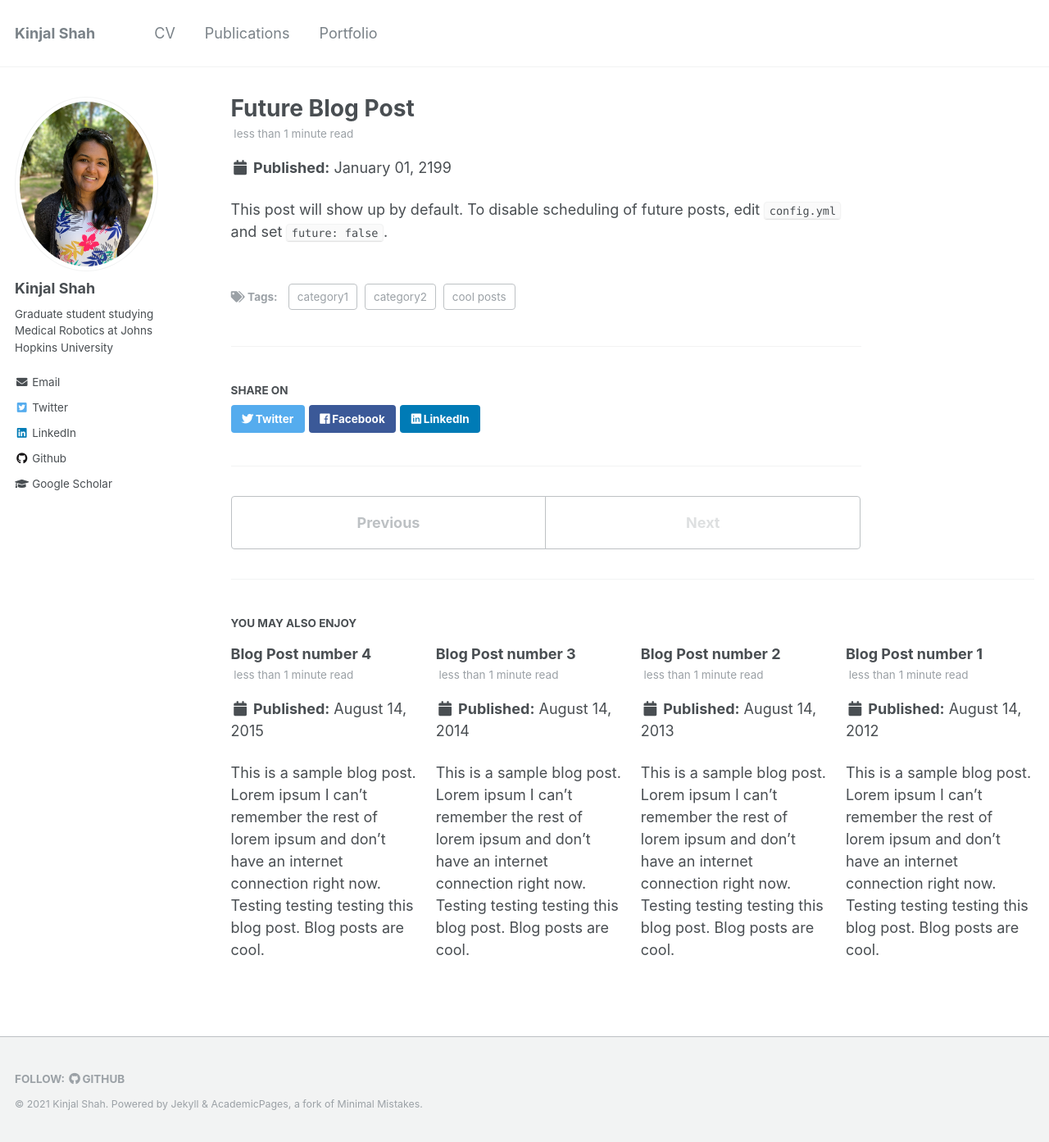
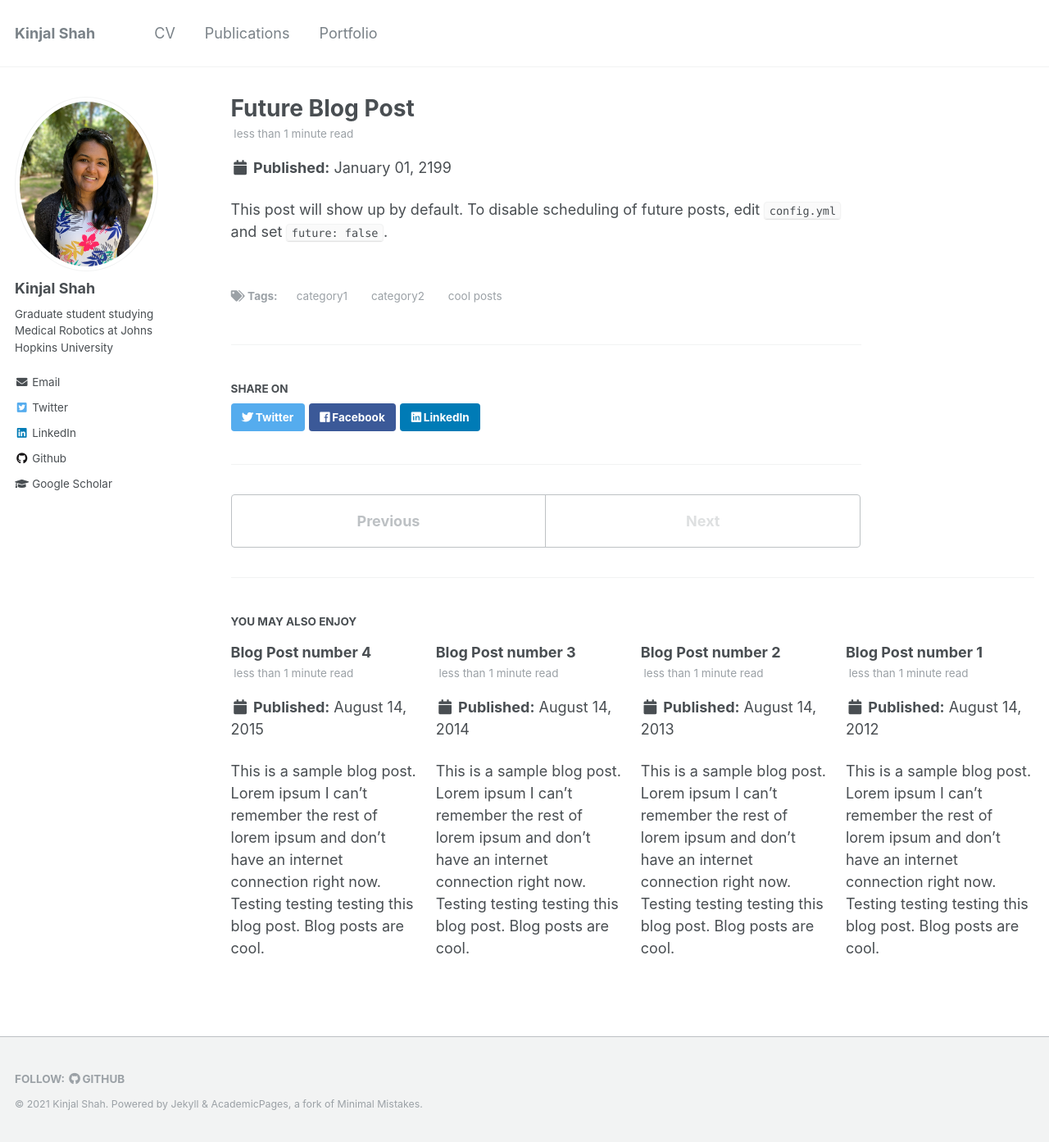
Before and after one commit to kinjmshah/kinjmshah.github.io, a Jekyll site: the page built from _posts/2199-01-01-future-post.md, in a window 1280 px wide and 1393 px high. Shown: the whole window at 82% size. Built offline with Jekyll 4.4.1, drawn with Linux system fonts in a browser that asks for light colours.

Commit message:
Update _page.scss

```diff
--- a/_sass/_page.scss
+++ b/_sass/_page.scss
@@ -267,12 +267,14 @@
   margin-bottom: 8px;
   padding: 5px 10px;
   text-decoration: none;
-  border: 1px solid $light-gray;
-  border-radius: $border-radius;
+//   border: 1px solid $light-gray;
+//   border-radius: $border-radius;
+  border: none;
+  border-radius: none;
 
   &:hover {
     text-decoration: none;
-//     color: $link-color-hover;
+    color: $link-color-hover;
   }
 }
 
```
